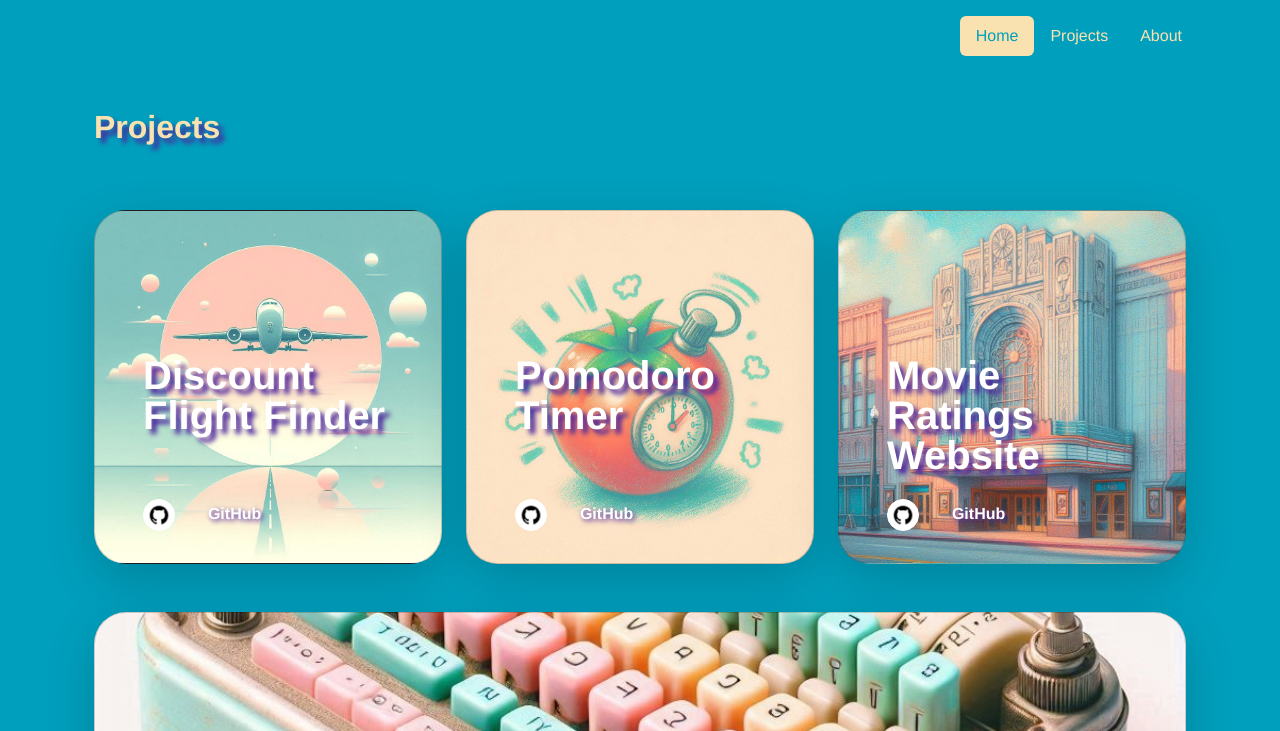
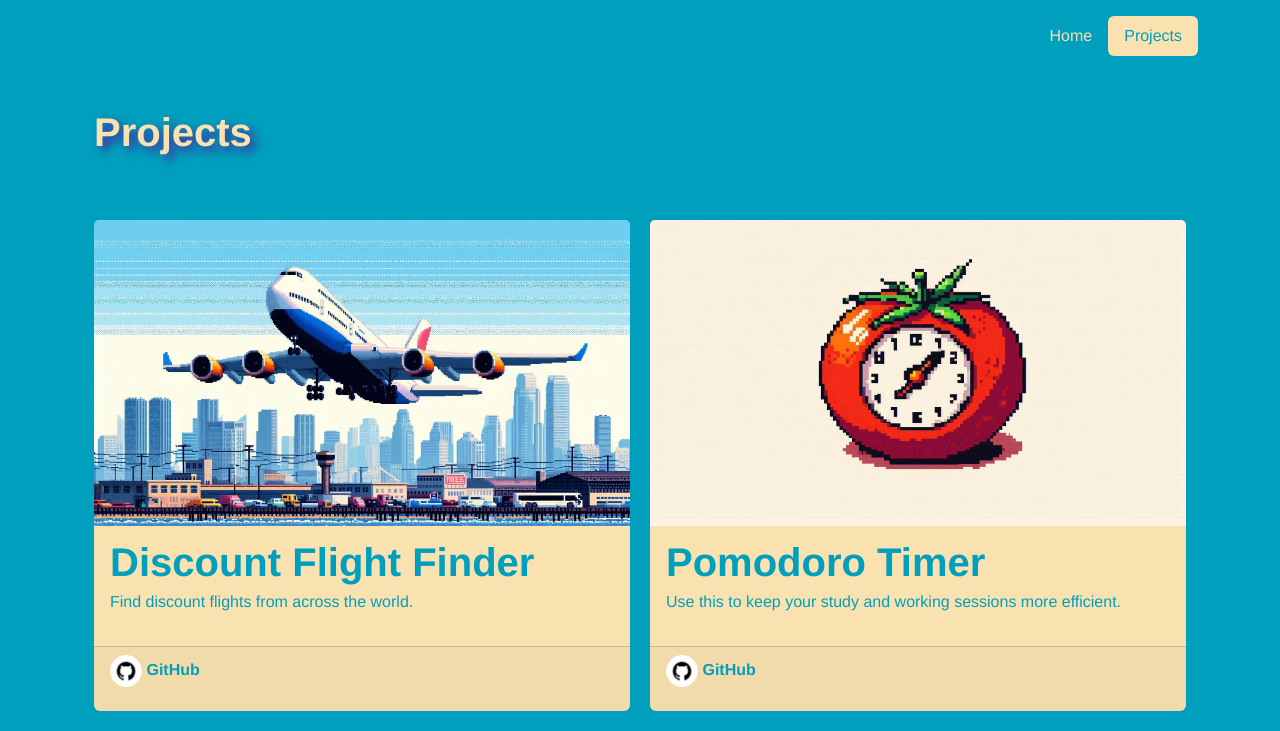
Before and after one commit to Dooques/PortfolioWebsite, a Flask app: page /projects in a window 1280 px wide. Shown: the top 731 px of the page. Run offline with Flask 3, Linux system fonts and the light colour scheme; some libraries are stand-ins or nearby versions; grey boxes are pictures that could not be loaded.

Commit message:
Finish layout for index and project pages

```diff
--- a/main.py
+++ b/main.py
@@ -27,7 +27,7 @@ def pomodoro_timer():
     return url_for('index')
 
 
-@app.route('/morse-converter')
+@app.route('/morse-converter', methods=['GET', 'POST'])
 def morse_converter():
     placeholder = "Type some text into the box and convert it to Morse Code."
     if request.method == 'POST':
--- a/templates/footer.html
+++ b/templates/footer.html
@@ -5,7 +5,7 @@
       <a href="/" class="mb-3 me-2 mb-md-0 text-body-secondary text-decoration-none lh-1">
         <svg class="bi" width="30" height="24"><use xlink:href="#bootstrap"></use></svg>
       </a>
-      <span class="" style="color: #F6F5F5">© 2024 Dooques</span>
+      <span class="" style="color: #F9E2AF">© 2024 Dooques</span>
     </div>
     <ul class="nav col-md-4 justify-content-end list-unstyled d-flex">
       <li class="ms-3"><a class="text-body-secondary" href="#"><svg class="bi" width="24" height="24"><use
--- a/templates/header.html
+++ b/templates/header.html
@@ -9,45 +9,74 @@
         background-color: #009FBD;
         color: #F6F5F5;
         font-family: helvetica;
+        position: relative;
         }
+
+        h1 {
+        color: #F9E2AF;
+        text-shadow: 5px 5px 10px #4A249D;
+        }
+
         h2 {
-        text-shadow: 5px 5px 5px #4A249D;
+        color: #F9E2AF;
+        text-shadow: 5px 5px 10px #4A249D;
         }
+
         h2 a {
-        color: inherit;
-        text-decoration: inherit;
+        color: #009FBD;
+        text-decoration: None;
+        text-shadow: None;
         }
+
+        li a {
+        color: #009FBD;
+        text-decoration: None;
+        }
+
+        #github-link {
+        color: #F6F5F5;
+        }
+
         .nav-pills > li > a.active {
         background-color: #F9E2AF !important;
+        color: #4A249D;
         }
+
+        #rounded-circle {
+        background-color: #F6F5F5;
+        }
+
         .border {
         background-color: white
         }
 
+        textarea {
+        color: #009FBD;
+        background-color: #F6F5F5;
+        }
+
+        .card-deck {
+        display: grid;
+        grid-template-columns: 1fr 1fr;
+        grid-gap: 20px;
+        }
+
+        .card {
+        border: None;
+        background-color: #F9E2AF;
+        }
+
+        .card-body {
+            p {
+            color: #009FBD;
+            }
+        }
+
+        .card-footer {
+        }
     </style>
 </head>
 <body>
-<div>
-<div class="container">
-    <header class="d-flex flex-wrap justify-content-center pt-3 pb-1">
-      <a href="/" class="d-flex align-items-center mt-1 mb-3 mb-md-0 me-md-auto text-dark text-decoration-none">
-        <svg class="bi me-2" width="40" height="32"><use xlink:href="#bootstrap"></use></svg>
-        <span class="fs-4" style="color: #F6F5F5"></span>
-      </a>
-
-      <ul class="nav nav-pills">
-        <li
-                class="nav-item"><a href="{{ url_for('index') }}" class="nav-link active" aria-current="page"
-                                    style="color: #009FBD;">Home</a></li>
-        <li
-                class="nav-item"><a href="{{ url_for('projects') }}"
-                                    class="nav-link" style="color: #F9E2AF;">
-            Projects</a></li>
-        <li class="nav-item"><a href="#" class="nav-link" style="color: #F9E2AF;">About</a></li>
-      </ul>
-    </header>
-  </div>
-</div>
 {{ bootstrap.load_js() }}
 </body>
 </html>
--- a/templates/projects.html
+++ b/templates/projects.html
@@ -1,110 +1,112 @@
 {% include 'header.html' %}
 
+<div class="container">
+  <header class="d-flex flex-wrap justify-content-center pt-3 pb-1">
+    <a href="/" class="d-flex align-items-center
+    mt-1 mb-3 mb-md-0 me-md-auto text-dark text-decoration-none">
+      <svg class="bi me-2" width="40" height="32"><use xlink:href="#bootstrap"></use></svg>
+      <span class="fs-4" style="color: #F6F5F5"></span>
+    </a>
+    <ul class="nav nav-pills" style="position: relative">
+        <li class="nav-item"><a href="{{ url_for('index') }}" class="nav-link" aria-current="page"
+                                style="color: #F9E2AF;">Home</a></li>
+        <li class="nav-item"><a href="{{ url_for('projects') }}" class="nav-link active"
+                                style="color: #009FBD;">Projects</a></li>
+    </ul>
+  </header>
+</div>
+
 <div class="container px-4 py-5" id="custom-cards">
-    <h2 class="pb-2"
-    style="color: #F9E2AF"><strong>Projects</strong></h2>
+  <h1 class="pb-2"><strong>Projects</strong></h1>
+  <div class="card-deck g-4 py-5">
+    <div class="card">
+      <img src="static/img/flight_tracker.png" class="card-img-top"
+           alt="Plane taking off.">
+      <div class="card-body">
+        <h2 class="display-6 lh-1 fw-bold">
+            <a href="https://github.com/Dooques/Flight-Tracker"
+            target="_blank">Discount Flight Finder</a></h2>
+        <p>Find discount flights from across the world.</p>
+      </div>
+      <div class="card-footer">
+        <ul class="d-flex align-self-end list-unstyled mt-auto">
+            <li class="me-auto">
+              <img src="static/img/github.png" alt="Bootstrap" width="32" height="32"
+                   class="rounded-circle border border-white">
+              <a href="https://github.com/Dooques/Flight-Tracker"
+                 target="_blank">
+                <strong>GitHub</strong></a>
+            </li>
+          </ul>
+        </div>
+    </div>
 
-    <div class="row row-cols-1 row-cols-lg-3 align-items-stretch g-4 py-5">
-      <div class="col">
-        <div class="card card-cover h-100 overflow-hidden text-white bg-dark rounded-5 shadow-lg"
-             style="background-image: url('static/img/Plane_Take_Off.png');
-                    background-size: cover; background-repeat: no-repeat;
-                    background-position: center center;">
-          <div class="d-flex flex-column h-100 p-5 pb-3 text-white text-shadow-1">
-            <h2 class="pt-5 mt-5 mb-4 display-6 lh-1 fw-bold"
-            style="text-shadow: 5px 5px 5px #4A249D;">
-                <a href="https://github.com/Dooques/Flight-Tracker"
-                target="_blank">Discount Flight Finder</a></h2>
-              <ul class="d-flex list-unstyled mt-auto">
-              <li class="me-auto">
-                <img src="static/img/github.png" alt="Bootstrap" width="32" height="32"
-                     class="rounded-circle border border-white">
-                <svg class="bi me-2" width="1em" height="1em"><use xlink:href="#geo-fill"></use></svg>
-                <strong style="text-shadow: 2px 2px 5px #4A249D">GitHub</strong>
-              </li>
-              <li class="d-flex align-items-center">
-                <svg class="bi me-2" width="1em" height="1em"><use xlink:href="#calendar3"></use></svg>
-                <small></small>
-              </li>
-            </ul>
+    <div class="card">
+      <img src="static/img/pomodoro_timer.png" class="card-img-top"
+           alt="Tomato Clock">
+      <div class="card-body">
+        <h2 class="display-6 lh-1 fw-bold">
+            <a href="https://github.com/Dooques/Pomodoro-Project"
+            target="_blank">Pomodoro Timer</a></h2>
+        <p>Use this to keep your study and working sessions more efficient.</p>
+      </div>
+      <div class="card-footer">
+        <ul class="d-flex list-unstyled mt-auto">
+            <li class="me-auto">
+              <img src="static/img/github.png" alt="Bootstrap" width="32" height="32"
+                   class="rounded-circle border border-white">
+              <a href="https://github.com/Dooques/Pomodoro-Project"
+                 target="_blank">
+                <strong>GitHub</strong></a>
+            </li>
+          </ul>
           </div>
-        </div>
+    </div>
+
+    <div class="card">
+      <img src="static/img/achievement_collector.png" class="card-img-top"
+           alt="Desk with gaming system and trophies.">
+      <div class="card-body">
+        <h2 class="display-6 lh-1 fw-bold">
+            <a href="https://github.com/Dooques/achievement_collector"
+            target="_blank">Achievement Collector</a></h2>
+        <p>Collect all your achievements and trophies across consoles in one place.</p>
       </div>
-
-      <div class="col">
-        <div class="card card-cover h-100 overflow-hidden text-white bg-dark rounded-5 shadow-lg"
-             style="background-image: url('static/img/Tomato_Clock.jpeg');
-                    background-position: center center; background-size: cover;">
-          <div class="d-flex flex-column h-100 p-5 pb-3 text-shadow-1">
-            <h2 class="pt-5 mt-5 mb-4 display-6 lh-1 fw-bold"
-                style="text-shadow: 5px 5px 5px #4A249D;">
-                <a href=""
-                   target="_blank">Pomodoro Timer</a></h2>
-              <ul class="d-flex list-unstyled mt-auto">
-              <li class="me-auto">
-                <img src="static/img/github.png" alt="Bootstrap" width="32" height="32"
-                     class="rounded-circle border border-white">
-                <svg class="bi me-2" width="1em" height="1em"><use xlink:href="#geo-fill"></use></svg>
-                <strong style="text-shadow: 2px 2px 5px #4A249D">GitHub</strong>
-              </li>
-              <li class="d-flex align-items-center">
-                <svg class="bi me-2" width="1em" height="1em"><use xlink:href="#calendar3"></use></svg>
-                <small></small>
-              </li>
-            </ul>
-          </div>
-        </div>
-      </div>
-
-      <div class="col">
-        <div class="card card-cover h-100 overflow-hidden text-white bg-dark rounded-5 shadow-lg"
-             style="background-image: url('static/img/movie_theater.jpeg');
-                    background-position: center center; background-size: cover;">
-          <div class="d-flex flex-column h-100 p-5 pb-3 text-shadow-1">
-            <h2 class="pt-5 mt-5 mb-4 display-6 lh-1 fw-bold"
-            style="text-shadow: 5px 5px 5px #4A249D;">
-                <a href="https://github.com/"
-                   target="_blank">Movie Ratings Website</a></h2>
-              <ul class="d-flex list-unstyled mt-auto">
-              <li class="me-auto">
-                <img src="static/img/github.png" alt="Bootstrap" width="32" height="32"
-                     class="rounded-circle border border-white">
-                <svg class="bi me-2" width="1em" height="1em"><use xlink:href="#geo-fill"></use></svg>
-                <strong style="text-shadow: 2px 2px 5px #4A249D">GitHub</strong>
-              </li>
-              <li class="d-flex align-items-center">
-                <svg class="bi me-2" width="1em" height="1em"><use xlink:href="#calendar3"></use></svg>
-                <small></small>
-              </li>
-            </ul>
-          </div>
-        </div>
+      <div class="card-footer">
+        <ul class="d-flex list-unstyled mt-auto">
+            <li class="me-auto">
+              <img src="static/img/github.png" alt="Bootstrap" width="32" height="32"
+                   class="rounded-circle border border-white">
+              <a href="https://github.com/Dooques/achievement_collector"
+                 target="_blank">
+                <strong>GitHub</strong></a>
+            </li>
+          </ul>
       </div>
     </div>
 
-<div class="col">
-    <div class="card card-cover h-100 overflow-hidden text-white bg-dark rounded-5 shadow-lg"
-         style="background-image: url('static/img/telegraph.jpeg');
-                background-position: center center; background-size: cover;">
-        <div class="d-flex flex-column h-100 p-5 pb-3 text-shadow-1">
-            <h2 class="pt-5 mt-5 mb-4 display-6 lh-1 fw-bold"
-            style="text-shadow: 5px 5px 5px #4A249D;">
-                <a href="{{ url_for('morse_converter') }}"
-                target="_blank">Morse Code Converter</a></h2>
-            <ul class="d-flex list-unstyled mt-auto">
-              <li class="me-auto">
-                <img src="static/img/github.png" alt="Bootstrap" width="32" height="32"
-                     class="rounded-circle border border-white">
-                <svg class="bi me-2" width="1em" height="1em"><use xlink:href="#geo-fill"></use></svg>
-                <strong style="text-shadow: 2px 2px 5px #4A249D">GitHub</strong>
-              </li>
-              <li class="d-flex align-items-center">
-                <svg class="bi me-2" width="1em" height="1em"><use xlink:href="#calendar3"></use></svg>
-                <small></small>
-              </li>
-            </ul>
+    <div class="card">
+      <img src="static/img/morse_converter.png" class="card-img-top"
+           alt="Morse Code Machine">
+      <div class="card-body">
+        <div class="card-title">
+          <h2 class="display-6 lh-1 fw-bold">
+              <a href="{{ url_for('morse_converter') }}"
+              target="_blank">Morse Converter</a></h2>
+          <p>Convert text to morse code and vice versa.</p>
         </div>
+      </div>
+      <div class="card-footer">
+        <ul class="d-flex list-unstyled mt-auto">
+          <li class="me-auto">
+            <img src="static/img/github.png" alt="Bootstrap" width="32" height="32"
+                 class="rounded-circle border border-white">
+            <a href="https://github.com/Dooques/Morse-Conversion"
+               target="_blank">
+              <strong>GitHub</strong></a>
+          </li>
+        </ul>
+      </div>
     </div>
 </div>
-</div>
 {% include 'footer.html' %}
```
Also changed, not shown: templates/index.html (+26 -16 lines), templates/morse_converter.html (added, +71 -0 lines), static/img/Plane_Take_Off.png (deleted), static/img/Plane_Take_Off_2.png (deleted), static/img/Tomato_Clock.jpeg (deleted), static/img/achievement_collector.png (added), static/img/flight_tracker.png (added), static/img/movie_theater.jpeg (deleted), static/img/pomodoro_timer.png (added), 1 other file.
